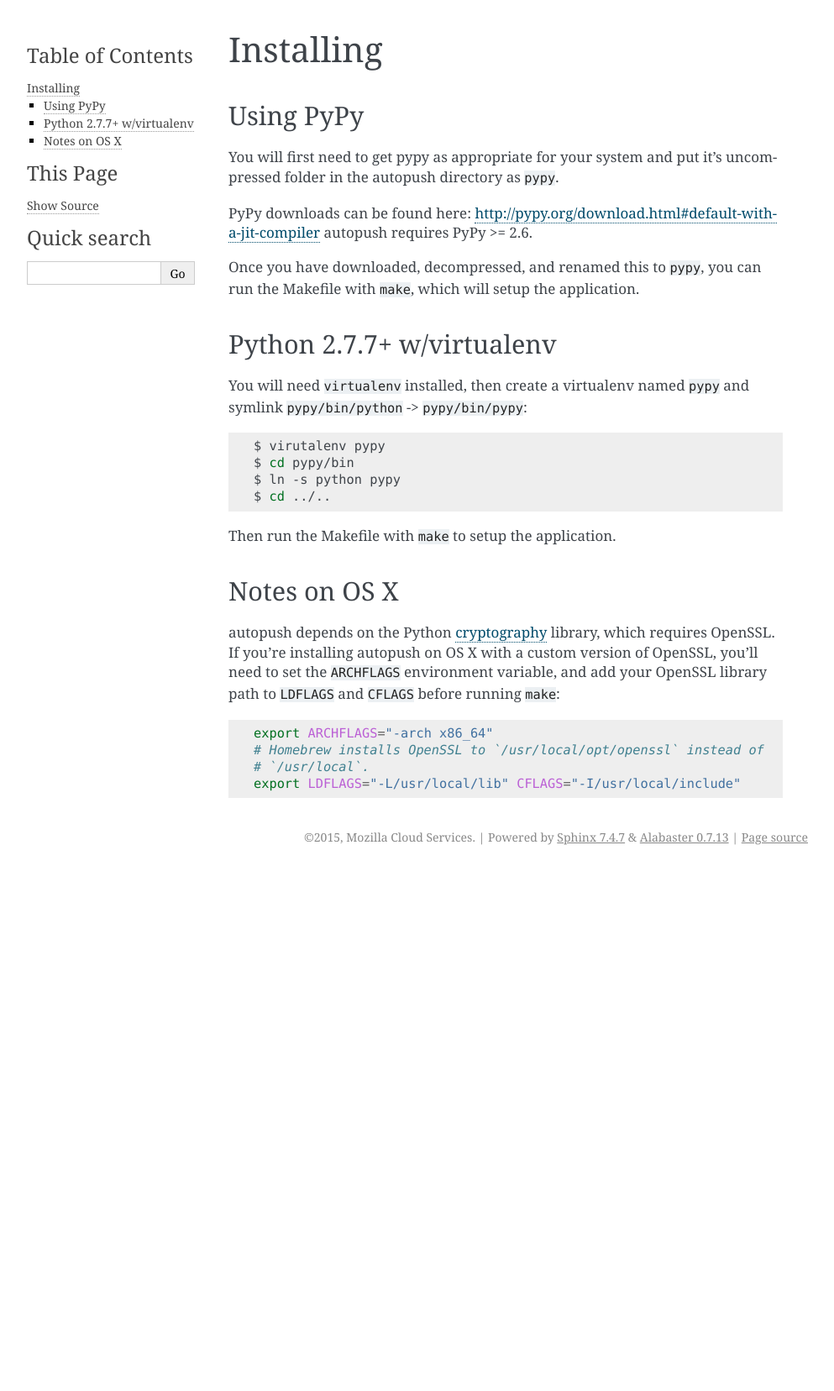
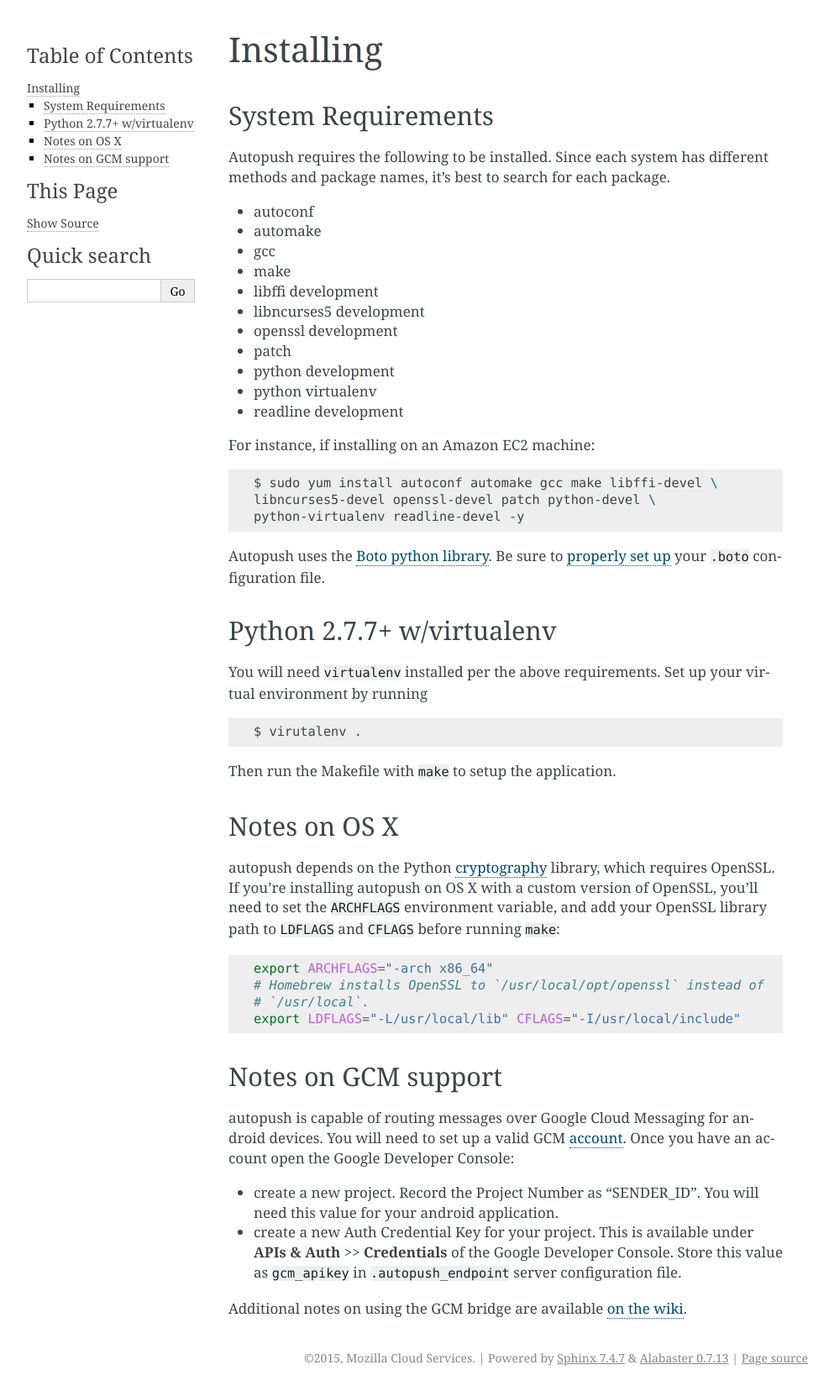
Before and after one commit to mozilla-services/autopush, a Sphinx documentation site: the page built from docs/install.rst, in a window 1280 px wide. Shown: the whole page at 84% size, without its empty margins (148-1141 px from the left). Built offline with Sphinx 7.4.7, drawn with Linux system fonts in a browser that asks for light colours; before the commit the page ends 1036 px from its top, so only the background shows below that.

Commit message:
Updated docs/makefile
* Removed pypy dependencies
* updated docs to include system dependecies modeled after install on
  virgin EC2
* Updated docs to include new testing info

resolves #197

@bbangert r?

```diff
--- a/docs/install.rst
+++ b/docs/install.rst
@@ -4,30 +4,42 @@
 Installing
 ==========
 
-Using PyPy
-==========
+System Requirements
+===================
 
-You will first need to get pypy as appropriate for your system and put it's
-uncompressed folder in the autopush directory as ``pypy``.
+Autopush requires the following to be installed. Since each system has different
+methods and package names, it's best to search for each package.
 
-PyPy downloads can be found here: http://pypy.org/download.html#default-with-a-jit-compiler
-autopush requires PyPy >= 2.6.
+* autoconf
+* automake
+* gcc
+* make
+* libffi development
+* libncurses5 development
+* openssl development
+* patch
+* python development
+* python virtualenv
+* readline development
 
-Once you have downloaded, decompressed, and renamed this to ``pypy``, you can
-run the Makefile with ``make``, which will setup the application.
+For instance, if installing on an Amazon EC2 machine:
+
+.. code-block:: bash
+
+    $ sudo yum install autoconf automake gcc make libffi-devel \
+    libncurses5-devel openssl-devel patch python-devel \
+    python-virtualenv readline-devel -y
+
+Autopush uses the `Boto python library <http://boto.readthedocs.org/en/latest/>`_. Be sure to `properly set up <http://boto.readthedocs.org/en/latest/boto_config_tut.html>`_ your ``.boto`` configuration file.
 
 Python 2.7.7+ w/virtualenv
 ==========================
 
-You will need ``virtualenv`` installed, then create a virtualenv named ``pypy``
-and symlink ``pypy/bin/python`` -> ``pypy/bin/pypy``:
+You will need ``virtualenv`` installed per the above requirements. Set up your virtual environment by running
 
 .. code-block:: bash
 
-    $ virutalenv pypy
-    $ cd pypy/bin
-    $ ln -s python pypy
-    $ cd ../..
+    $ virutalenv .
 
 Then run the Makefile with ``make`` to setup the application.
 
@@ -46,3 +58,13 @@ environment variable, and add your OpenSSL library path to ``LDFLAGS`` and
     # Homebrew installs OpenSSL to `/usr/local/opt/openssl` instead of
     # `/usr/local`.
     export LDFLAGS="-L/usr/local/lib" CFLAGS="-I/usr/local/include"
+
+Notes on GCM support
+====================
+autopush is capable of routing messages over Google Cloud Messaging for android
+devices. You will need to set up a valid GCM `account <http://developer.android.com/google/gcm/index.html>`_. Once you have an account open the Google Developer Console:
+
+* create a new project. Record the Project Number as "SENDER_ID". You will need this value for your android application.
+* create a new Auth Credential Key for your project. This is available under **APIs & Auth** >> **Credentials** of the Google Developer Console. Store this value as ``gcm_apikey`` in ``.autopush_endpoint`` server configuration file.
+
+Additional notes on using the GCM bridge are available `on the wiki <https://github.com/mozilla-services/autopush/wiki/Bridging-Via-GCM>`_.
```
Also changed, not shown: docs/testing.rst (+19 -0 lines), 1 other file.
